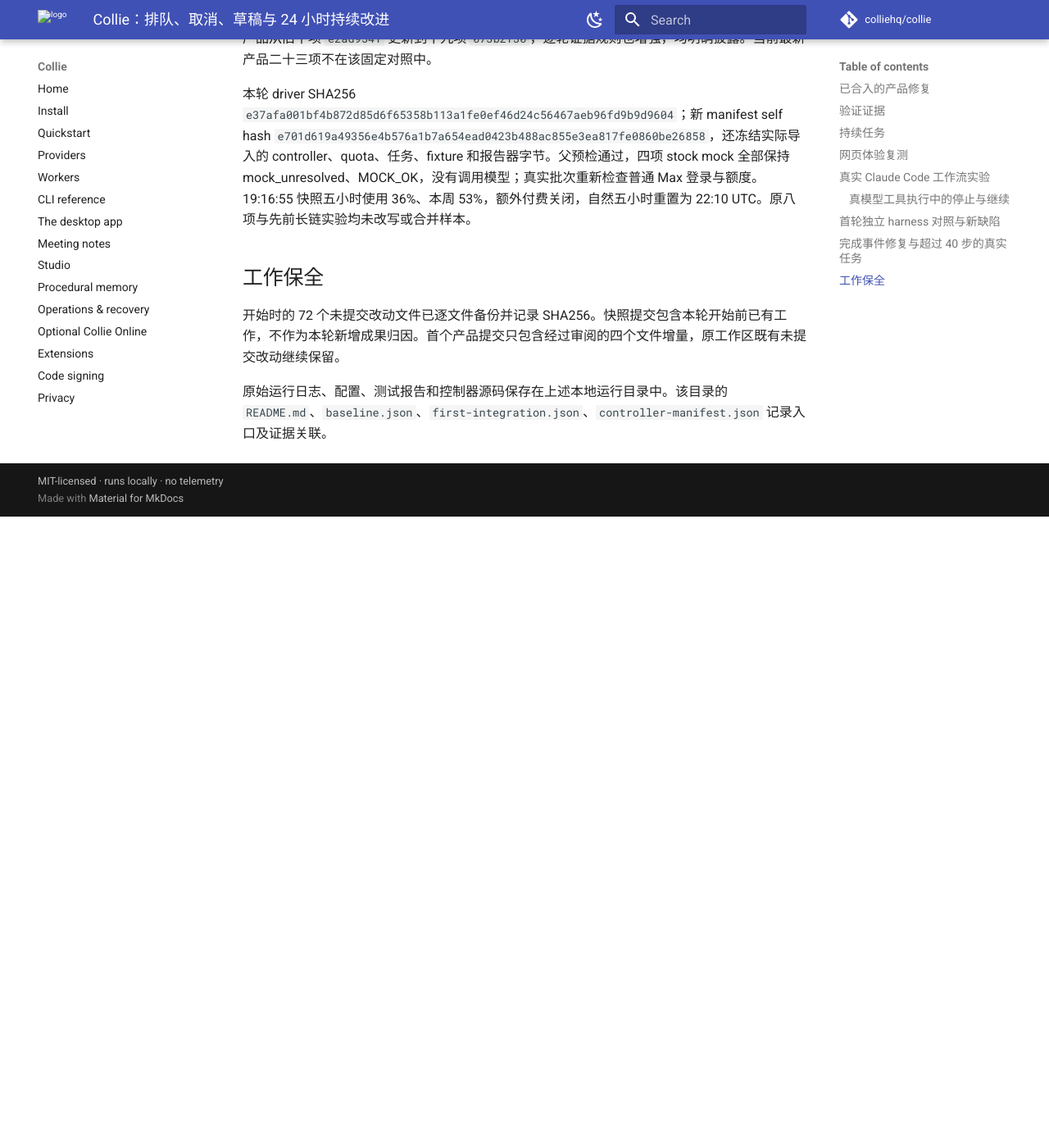
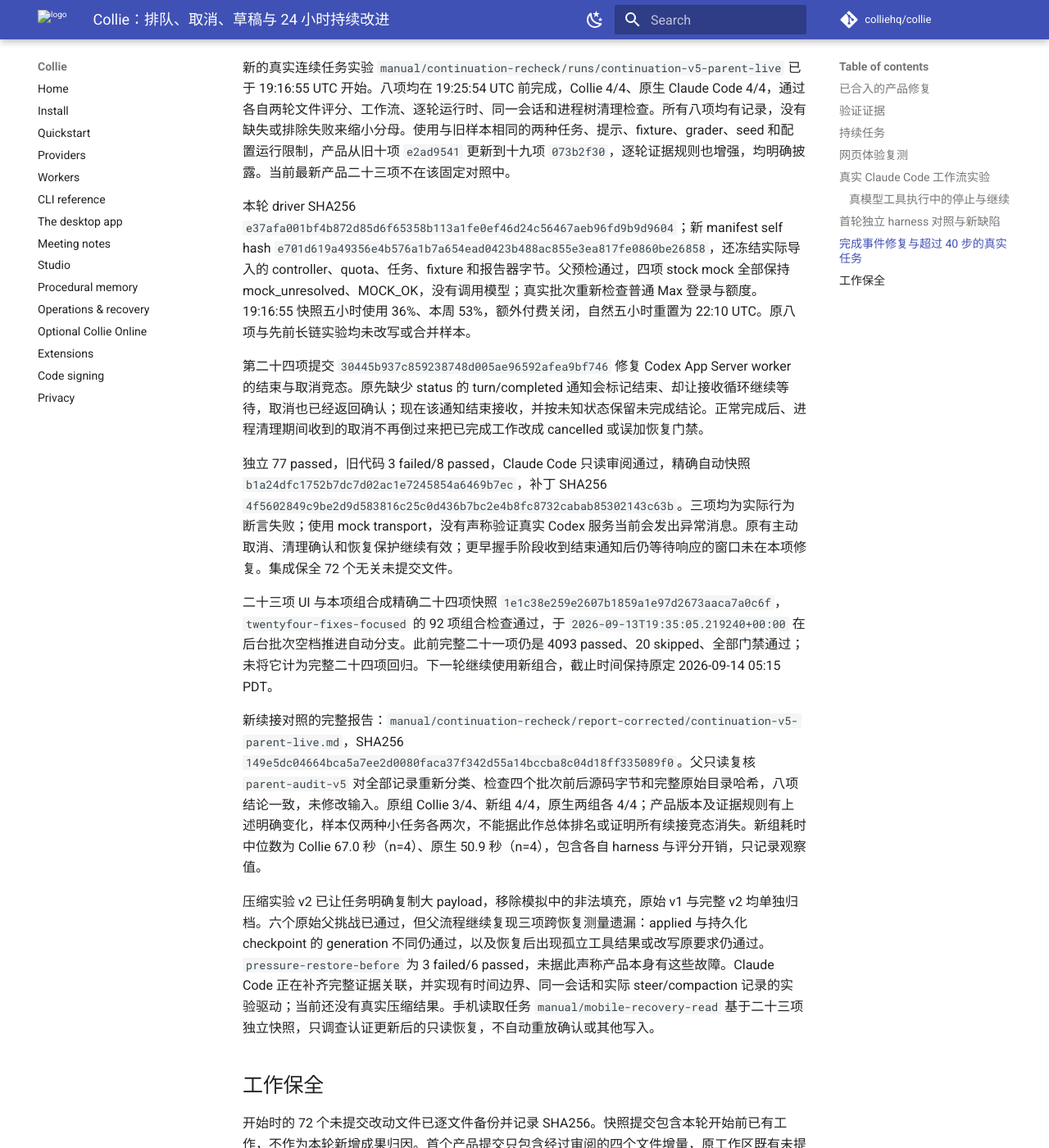
Before and after one commit to colliehq/collie, an MkDocs documentation site: the page built from docs/product-evolution-2026-09-13.md, in a window 1280 px wide and 1400 px high, scrolled down 14436 px. Shown: the whole window at 82% size. Built offline with MkDocs 1.6.1 and Material for MkDocs 9.7.7, drawn with Linux system fonts in a browser that asks for light colours; comment, search, counter and statistics services are not loaded; before the commit the page ends 15066 px from its top, so only the background shows below that; some of the changed text lies outside the part shown.

Commit message:
docs: record 24 fixes and completed live continuation comparison

```diff
--- a/docs/product-evolution-2026-09-13.md
+++ b/docs/product-evolution-2026-09-13.md
@@ -2,7 +2,7 @@
 
 本轮从 2026-09-13 05:15 PDT 开始，后台任务截止于 2026-09-14 05:15 PDT。
 
-截至 19:20 UTC，二十三项产品修复已经独立验证并提交。后台第八批以二十二项版本继续改进 worker；新的真实续接对照已启动，上下文压缩评测方案正在修正。
+截至 19:35 UTC，二十四项产品修复已经独立验证并提交，组合通过后同步给后续后台任务。新八项真实续接对照全部完成；Claude Code 继续完善上下文压缩实验，并检查手机页面的恢复读取。
 
 ## 已合入的产品修复
 
@@ -61,6 +61,7 @@
 | 排队预算与权限修复后的完整离线回归 | 3919 passed、20 skipped；GUI 63/63、surfaces 41/41、全部门禁通过 | `a4a79b46`，尚不含后来的取消与网页补丁 |
 | 七项修复的完整离线回归 | 3951 passed、20 skipped；全部门禁通过、surfaces 41/41 | `775b9a86`，`seven-fixes-full`，15:13 UTC 完成 |
 | 十项修复的完整离线回归 | 3982 passed、20 skipped；GUI 63/63、surfaces 41/41、全部门禁通过 | `e2ad9541`，`ten-fixes-full`，16:16:25 UTC 完成；不含第十一项 worker 终态修复 |
+| 二十一项组合完整回归 | 4093 passed、20 skipped；GUI 63/63、surfaces 41/41、全部门禁通过 | `672c0561`，`twentyone-fixes-full`；不覆盖22–24项 |
 | 已合并的四项产品修复 | 121 passed | `a35de724`，覆盖排队、权限、worker 结果、网页草稿；是专项回归 |
 | 修复后的专项回归 | 313 passed、1 skipped | 12 个相关测试文件，包括终端路由、恢复和任务 inbox |
 | 同一新增测试文件放到旧代码上 | 8 failed、3 passed | 相同测试文件 SHA256；失败包括预算漂移、损坏快照和下一轮生成设置 |
@@ -207,7 +208,7 @@
 
 独立 221 passed、旧代码 3 failed/44 passed、只读 Claude Code 审阅通过；其中两项证明真实阻塞或缺失错误说明，一项针对新增交接接口。此前四个父流程事件顺序检查再次通过，已提交快照的排队及外部输入相邻检查另有 29 passed。精确二十二项快照 `92e4366f2d993125e26f1bc2963ba598ed9ab4c9` 于 19:03:50 UTC 同步到自动分支。证据在 `manual/queued-notification-merged/verification`、三个 `queued-*-parent` 目录及 `twentytwo-input-adjacent`；两项集成都保全 72 个无关未提交文件。
 
-这项修复保留取消、预算、恢复门禁与已接受请求设置。上一轮自身的 I/O 仍可能保持它的线程存活；改动让后续任务独立于这段等待，并非消除所有可能的 I/O 阻塞。同一个结束记录仍由一个生产线程完成发布，未来改成多线程调用时需要重新核对该假设。正在运行的二十一项完整回归不覆盖第二十二项。
+这项修复保留取消、预算、恢复门禁与已接受请求设置。上一轮自身的 I/O 仍可能保持它的线程存活；改动让后续任务独立于这段等待，并非消除所有可能的 I/O 阻塞。同一个结束记录仍由一个生产线程完成发布，未来改成多线程调用时需要重新核对该假设。单独完成的二十一项完整回归不覆盖第二十二项。
 
 恢复页的可选维护折叠随后作为第二十三项通过独立门禁并合入，详见下文。
 
@@ -217,13 +218,23 @@
 
 第二十三项提交 `3955f4c2945554461d965a47a25c16846ee48d0a` 将恢复中心的可选维护提醒默认收起。只处理 doctor、service、notification 中明确的 warning 且没有结果确认动作的条目；真正需要处理的任务、未知类别或严重状态继续显示。展开选择保留到本页刷新，进入某条提醒时自动展开并聚焦对应行；没有执行修复或替用户确认结果。
 
-独立 192 passed，旧代码 7 failed/74 passed，原始套件 69 passed，Claude Code 只读审阅通过。部分旧失败先触及“缺少折叠区域”，没有把每一个都夸大为独立原始状态缺陷；红色徽标的区别另有源码检查及新断言支持。精确候选 `d31b4bb3c99a5343447d2c0fa088213943fd9929` 基于二十一项；与第二十二项组合后的完整二十三项快照 `973dff46e55cd71b0e43c0db6047c3913c30f91c` 追加 98 passed。证据 `manual/optional-recovery-presentation-merged/verification` 和 `twentythree-fixes-focused`。源码集成保全 71 个无关未提交文件。自动第八批正在二十二项基线上运行，因此暂不推进它的工作分支。
+独立 192 passed，旧代码 7 failed/74 passed，原始套件 69 passed，Claude Code 只读审阅通过。部分旧失败先触及“缺少折叠区域”，没有把每一个都夸大为独立原始状态缺陷；红色徽标的区别另有源码检查及新断言支持。精确候选 `d31b4bb3c99a5343447d2c0fa088213943fd9929` 基于二十一项；与第二十二项组合后的完整二十三项快照 `973dff46e55cd71b0e43c0db6047c3913c30f91c` 追加 98 passed。证据 `manual/optional-recovery-presentation-merged/verification` 和 `twentythree-fixes-focused`。源码集成保全 71 个无关未提交文件。当时自动第八批正在二十二项基线上运行；该批后来完成后，组合推进见第二十四项。
 
 本项采用 headless 浏览器结构和行为验证；用户浏览器后端目前不可用，没有新视觉验收结论。移动端未改动，繁体文案尚无单独浏览器用例，摘要计数仍保留既有英文。
 
-新的真实连续任务实验 `manual/continuation-recheck/runs/continuation-v5-parent-live` 已于 19:16:55 UTC 开始。首组两项均完成并通过文件与工作流检查；其余样本继续进行，不能先计为全八项成功。使用与旧样本相同的两种任务、提示、fixture、grader、seed 和配置运行限制，产品从旧十项 `e2ad9541` 更新到十九项 `073b2f30`，逐轮证据规则也增强，均明确披露。当前最新产品二十三项不在该固定对照中。
+新的真实连续任务实验 `manual/continuation-recheck/runs/continuation-v5-parent-live` 已于 19:16:55 UTC 开始。八项均在 19:25:54 UTC 前完成，Collie 4/4、原生 Claude Code 4/4，通过各自两轮文件评分、工作流、逐轮运行时、同一会话和进程树清理检查。所有八项均有记录，没有缺失或排除失败来缩小分母。使用与旧样本相同的两种任务、提示、fixture、grader、seed 和配置运行限制，产品从旧十项 `e2ad9541` 更新到十九项 `073b2f30`，逐轮证据规则也增强，均明确披露。当前最新产品二十三项不在该固定对照中。
 
 本轮 driver SHA256 `e37afa001bf4b872d85d6f65358b113a1fe0ef46d24c56467aeb96fd9b9d9604`；新 manifest self hash `e701d619a49356e4b576a1b7a654ead0423b488ac855e3ea817fe0860be26858`，还冻结实际导入的 controller、quota、任务、fixture 和报告器字节。父预检通过，四项 stock mock 全部保持 mock_unresolved、MOCK_OK，没有调用模型；真实批次重新检查普通 Max 登录与额度。19:16:55 快照五小时使用 36%、本周 53%，额外付费关闭，自然五小时重置为 22:10 UTC。原八项与先前长链实验均未改写或合并样本。
+
+第二十四项提交 `30445b937c859238748d005ae96592afea9bf746` 修复 Codex App Server worker 的结束与取消竞态。原先缺少 status 的 turn/completed 通知会标记结束、却让接收循环继续等待，取消也已经返回确认；现在该通知结束接收，并按未知状态保留未完成结论。正常完成后、进程清理期间收到的取消不再倒过来把已完成工作改成 cancelled 或误加恢复门禁。
+
+独立 77 passed，旧代码 3 failed/8 passed，Claude Code 只读审阅通过，精确自动快照 `b1a24dfc1752b7dc7d02ac1e7245854a6469b7ec`，补丁 SHA256 `4f5602849c9be2d9d583816c25c0d436b7bc2e4b8fc8732cabab85302143c63b`。三项均为实际行为断言失败；使用 mock transport，没有声称验证真实 Codex 服务当前会发出异常消息。原有主动取消、清理确认和恢复保护继续有效；更早握手阶段收到结束通知后仍等待响应的窗口未在本项修复。集成保全 72 个无关未提交文件。
+
+二十三项 UI 与本项组合成精确二十四项快照 `1e1c38e259e2607b1859a1e97d2673aaca7a0c6f`，`twentyfour-fixes-focused` 的 92 项组合检查通过，于 `2026-09-13T19:35:05.219240+00:00` 在后台批次空档推进自动分支。此前完整二十一项仍是 4093 passed、20 skipped、全部门禁通过；未将它计为完整二十四项回归。下一轮继续使用新组合，截止时间保持原定 2026-09-14 05:15 PDT。
+
+新续接对照的完整报告：`manual/continuation-recheck/report-corrected/continuation-v5-parent-live.md`，SHA256 `149e5dc04664bca5a7ee2d0080faca37f342d55a14bccba8c04d18ff335089f0`。父只读复核 `parent-audit-v5` 对全部记录重新分类、检查四个批次前后源码字节和完整原始目录哈希，八项结论一致，未修改输入。原组 Collie 3/4、新组 4/4，原生两组各 4/4；产品版本及证据规则有上述明确变化，样本仅两种小任务各两次，不能据此作总体排名或证明所有续接竞态消失。新组耗时中位数为 Collie 67.0 秒（n=4）、原生 50.9 秒（n=4），包含各自 harness 与评分开销，只记录观察值。
+
+压缩实验 v2 已让任务明确复制大 payload，移除模拟中的非法填充，原始 v1 与完整 v2 均单独归档。六个原始父挑战已通过，但父流程继续复现三项跨恢复测量遗漏：applied 与持久化 checkpoint 的 generation 不同仍通过，以及恢复后出现孤立工具结果或改写原要求仍通过。`pressure-restore-before` 为 3 failed/6 passed，未据此声称产品本身有这些故障。Claude Code 正在补齐完整证据关联，并实现有时间边界、同一会话和实际 steer/compaction 记录的实验驱动；当前还没有真实压缩结果。手机读取任务 `manual/mobile-recovery-read` 基于二十三项独立快照，只调查认证更新后的只读恢复，不自动重放确认或其他写入。
 
 ## 工作保全
 
```
